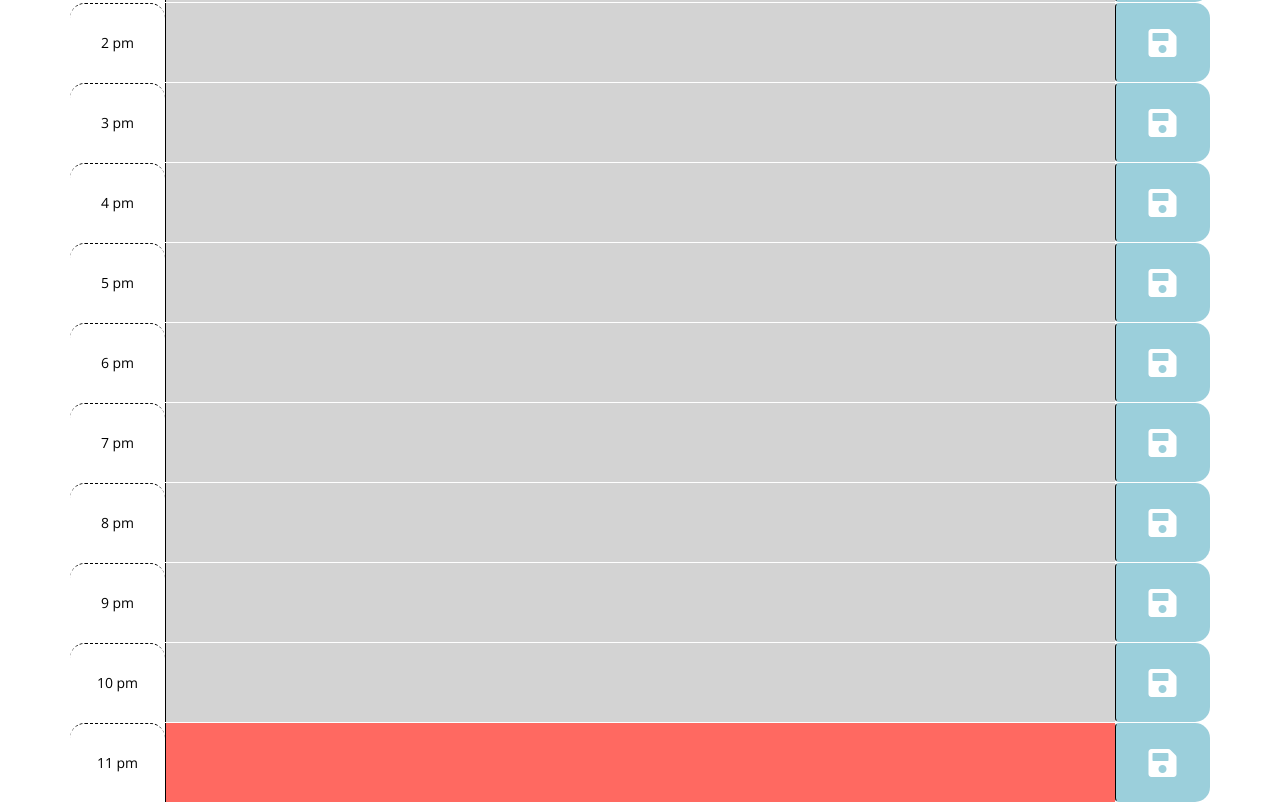
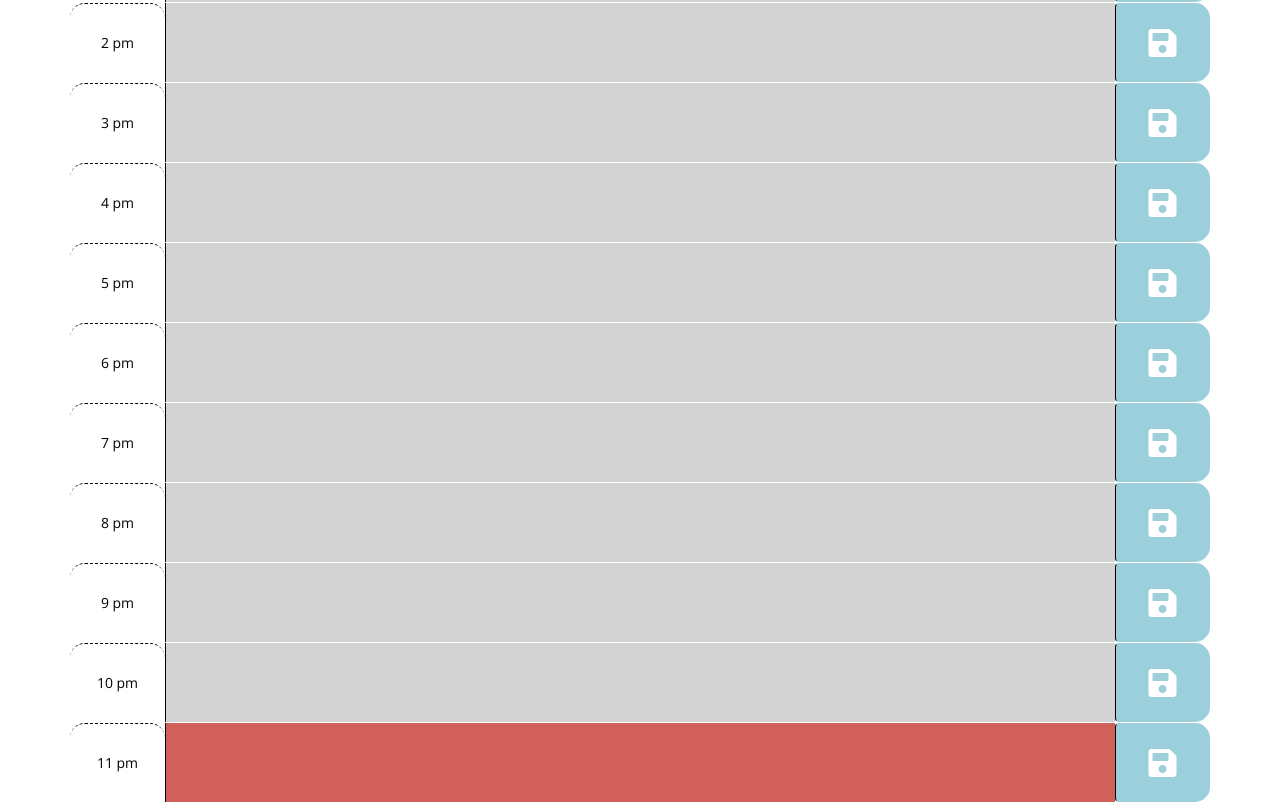
Before and after one commit to mwoodervin/Day-Planner, a plain HTML site: page index.html in a window 1280 px wide. Shown: the part 974-1776 px from the top of the page. Drawn offline with nearby package versions, Linux system fonts and the light colour scheme.

Commit message:
updated font and background colors

```diff
--- a/assets/style.css
+++ b/assets/style.css
@@ -48,9 +48,9 @@ body {
 }
 
 .present {
-  background-color: #ff6961;
+  background-color: #d1605a;
   /* color: white; */
-  color: blue;
+  color: black;
 
 }
 
```
